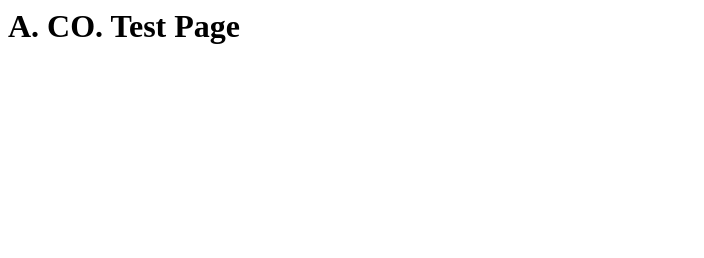
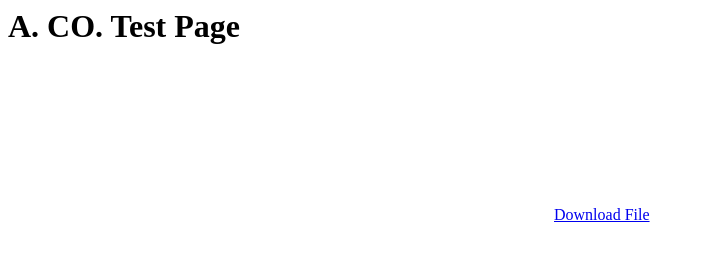
Before and after one commit to Ayaan-Codes/test, a plain HTML site: page index.html in a window 1280 px wide. Shown: the whole page, without its empty margins (0-704 px from the left). Drawn offline with Linux system fonts and the light colour scheme.

Commit message:
Update index.html

```diff
--- a/index.html
+++ b/index.html
@@ -7,7 +7,7 @@
 
    <h1> A. CO. Test Page </h1>
    <canvas id="audio-canvas" class="audio_canvas cc_cursor" width="542" height="154"></canvas>
-
+   <a href="index.html" download>Download File</a>
   </body>
 
 </html>
```
